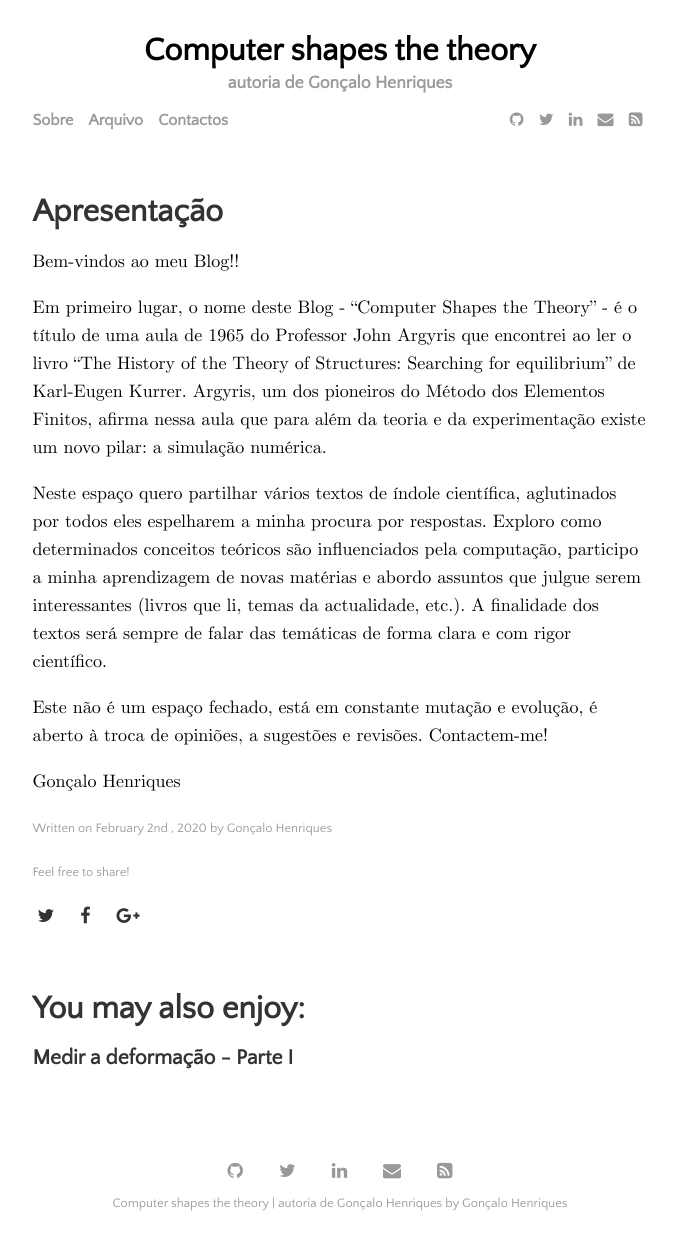
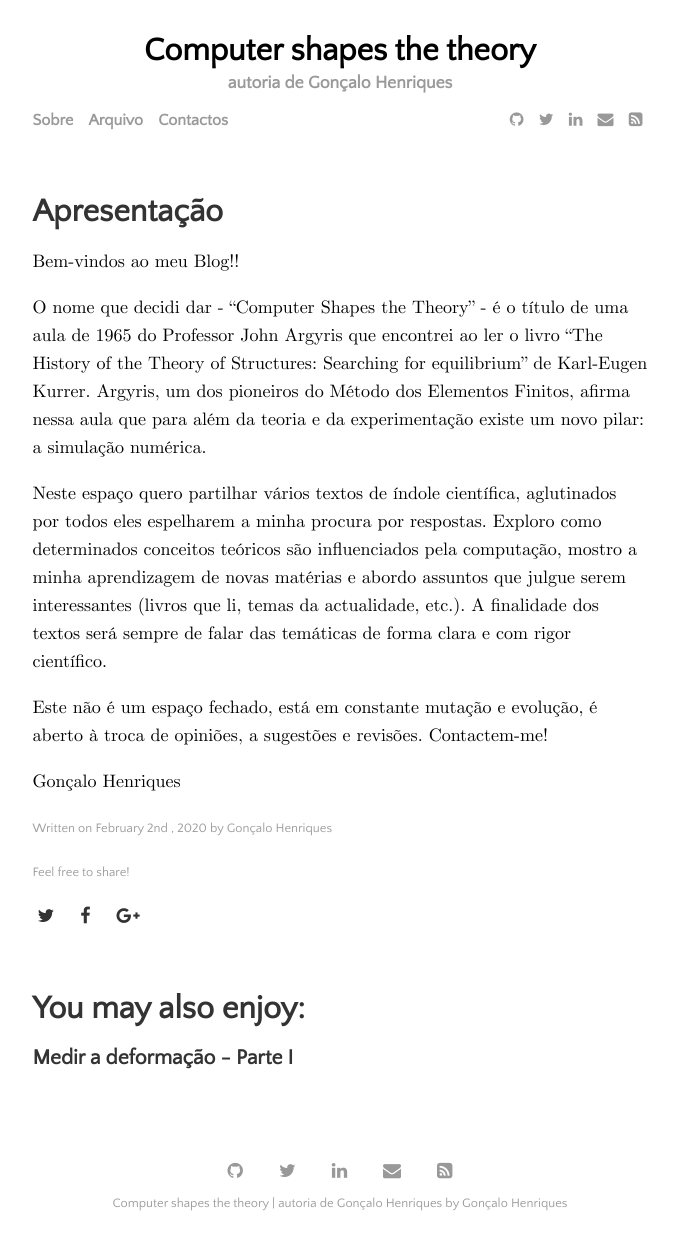
Before and after one commit to gonhen/gonhen.github.io, a Jekyll site: the page built from _posts/2020-02-02-apresentation.md, in a window 1280 px wide. Shown: the whole page, without its empty margins (300-977 px from the left). Built offline with Jekyll 4.4.1, drawn with Linux system fonts in a browser that asks for light colours.

Commit message:
apresentação final

```diff
--- a/_posts/2020-02-02-apresentation.md
+++ b/_posts/2020-02-02-apresentation.md
@@ -8,16 +8,15 @@ image:
 
 Bem-vindos ao meu Blog!!
 
-Em primeiro lugar, o nome deste Blog - "Computer Shapes the Theory" - é o título
-de uma aula de 1965 do Professor John Argyris que encontrei ao ler o livro
-"The History of the Theory of Structures: Searching for equilibrium"  de
-Karl-Eugen Kurrer. Argyris, um dos pioneiros do Método
-dos Elementos Finitos, afirma nessa aula que para além da teoria e da experimentação
-existe um novo pilar: a simulação numérica.
+O nome que decidi dar - "Computer Shapes the Theory" - é o título de uma aula de
+1965 do Professor John Argyris que encontrei ao ler o livro "The History of the
+Theory of Structures: Searching for equilibrium" de Karl-Eugen Kurrer. Argyris,
+um dos pioneiros do Método dos Elementos Finitos, afirma nessa aula que para
+além da teoria e da experimentação existe um novo pilar: a simulação numérica.
 
 Neste espaço quero partilhar vários textos de índole científica, aglutinados por
 todos eles espelharem a minha procura por respostas. Exploro como determinados
-conceitos teóricos são influenciados pela computação, participo a minha
+conceitos teóricos são influenciados pela computação, mostro a minha
 aprendizagem de novas matérias e abordo assuntos que julgue serem interessantes
 (livros que li, temas da actualidade, etc.). A finalidade dos textos será sempre
 de falar das temáticas de forma clara e com rigor científico.
```
